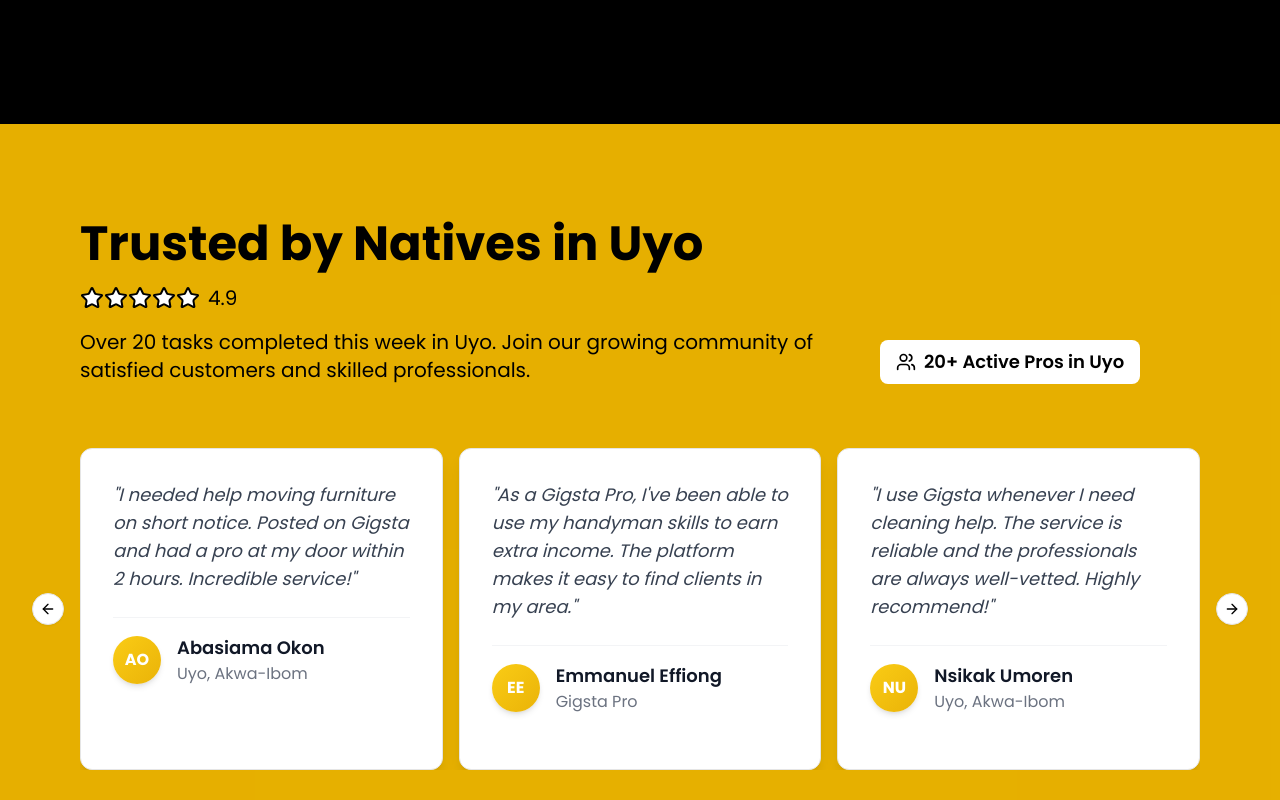
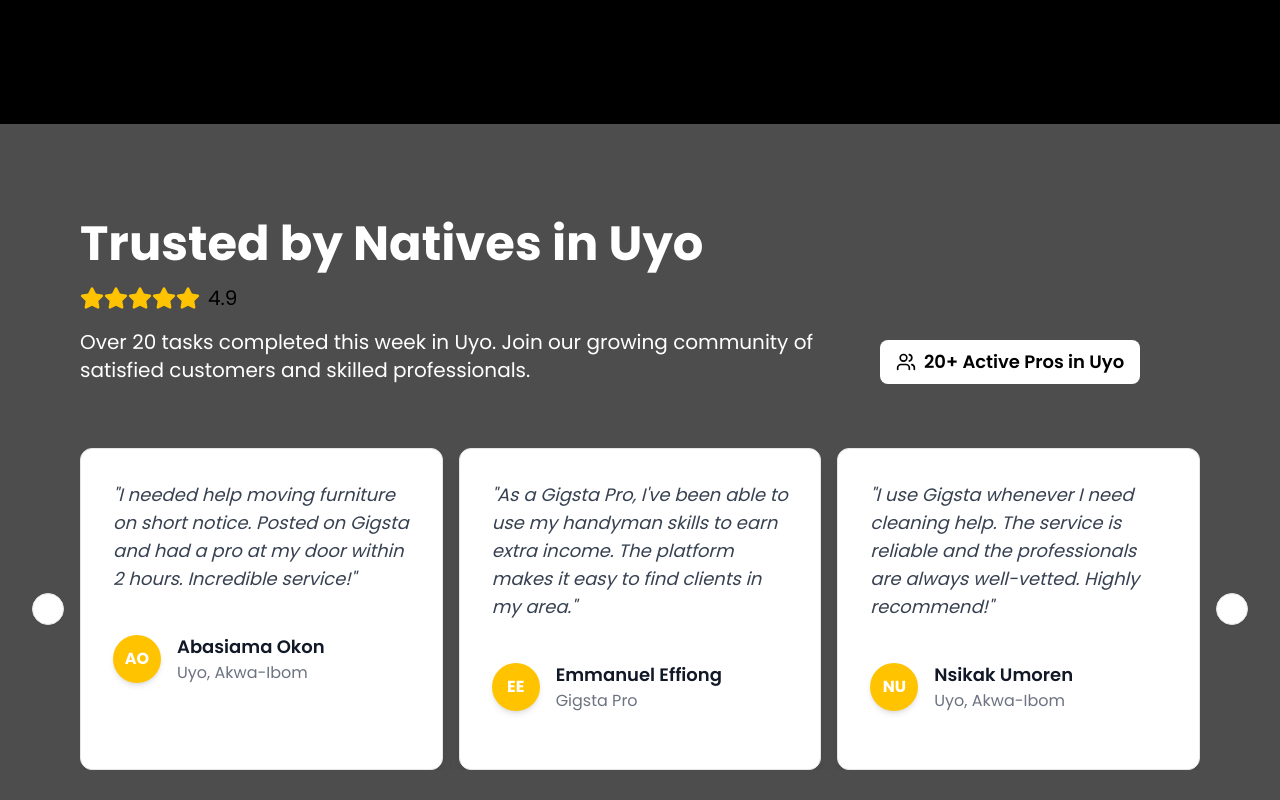
Before and after one commit to Gigsta-ng/gigsta-web-application, a Next.js app: page / in a window 1280 px wide. Shown: the part 2500-3300 px from the top of the page. Built offline with nearby package versions, Linux system fonts and the light colour scheme.

Commit message:
fix: changed the background for testimonial section

```diff
--- a/app/custom-components/Testimonial.tsx
+++ b/app/custom-components/Testimonial.tsx
@@ -2,7 +2,8 @@
 import React from "react";
 import { Card, CardContent } from "@/components/ui/card";
 import Wrapper from "./Wrapper";
-import { Star, Users } from "lucide-react";
+import { Users } from "lucide-react";
+import { FaStar } from "react-icons/fa";
 import {
   Carousel,
   CarouselContent,
@@ -64,7 +65,7 @@
   ];
 
   return (
-    <section className="py-16 bg-accent-yellow/90 text-black">
+    <section className="py-16 bg-white/30 text-white">
       <Wrapper className="flex-col items-start w-full">
         <div className="space-y-6 mb-16 flex gap-8 max-sm:flex-col lg:items-end">
           <div className="space-y-4">
@@ -74,12 +75,15 @@
             <div className="flex items-center space-x-2">
               <div className="flex">
                 {[...Array(5)].map((_, i) => (
-                  <Star key={i} className="md:h-6 md:w-6 w-4 h-4 fill-white" />
+                  <FaStar
+                    key={i}
+                    className="md:h-6 md:w-6 w-4 h-4 fill-accent-yellow"
+                  />
                 ))}
               </div>
               <span className="text-black text-lg md:text-xl">4.9</span>
             </div>
-            <p className="text-black md:text-xl max-w-3xl mx-auto leading-relaxed">
+            <p className="text-WHITE md:text-xl max-w-3xl mx-auto leading-relaxed">
               Over 20 tasks completed this week in Uyo. Join our growing
               community of satisfied customers and skilled professionals.
             </p>
@@ -98,7 +102,10 @@
         >
           <CarouselContent className="-ml-2 md:-ml-4">
             {testimonials.map((testimonial, index) => (
-            <CarouselItem key={index} className="pl-2 md:pl-4 basis-full md:basis-1/2 lg:basis-1/3">
+              <CarouselItem
+                key={index}
+                className="pl-2 md:pl-4 basis-full md:basis-1/2 lg:basis-1/3"
+              >
                 <Card className="bg-white shadow-lg hover:shadow-xl transition-shadow duration-300 h-full">
                   <CardContent className="p-6 md:p-8 flex flex-col justify-between h-full min-h-[280px] md:min-h-[320px]">
                     <div className="space-y-4 md:space-y-6">
@@ -108,13 +115,19 @@
                         </p>
                       </div>
 
-                    <div className="flex items-center space-x-3 md:space-x-4 pt-4 border-t border-gray-100">
-                      <div className="w-10 h-10 md:w-12 md:h-12 bg-gradient-to-br from-yellow-400 to-yellow-500 rounded-full flex items-center justify-center shadow-md">
-                        <span className="text-white text-sm md:text-base font-bold">{testimonial.icon}</span>
+                      <div className="flex items-center space-x-3 md:space-x-4 pt-4">
+                        <div className="w-10 h-10 md:w-12 md:h-12 bg-accent-yellow rounded-full flex items-center justify-center shadow-md">
+                          <span className="text-white text-sm md:text-base font-bold">
+                            {testimonial.icon}
+                          </span>
                         </div>
                         <div>
-                        <p className="font-semibold text-base md:text-lg text-gray-900">{testimonial.name}</p>
-                        <p className="text-sm md:text-base text-gray-500">{testimonial.state}</p>
+                          <p className="font-semibold text-base md:text-lg text-gray-900">
+                            {testimonial.name}
+                          </p>
+                          <p className="text-sm md:text-base text-gray-500">
+                            {testimonial.state}
+                          </p>
                         </div>
                       </div>
                     </div>
@@ -136,35 +149,6 @@
             ))}
           </div>
         </Carousel>
-
-        {/* <Carousel className="w-full">
-          <CarouselContent className="-ml-1 w-full">
-            {testionials.map((testimonial, index) => (
-              <CarouselItem key={index} className="lg:w-[33%]">
-                <Card className="bg-white py-16 text-black">
-                  <CardContent className="p-8 space-y-6">
-                    <p className="text-lg md:text-[20px] leading-relaxed">
-                      {testimonial.message}
-                    </p>
-                    <div className="flex items-center space-x-4">
-                      <div className="w-12 h-12 bg-yellow-500 rounded-full flex items-center justify-center">
-                        <span className="text-black text-[24px] font-bold">
-                          {testimonial.icon}
-                        </span>
-                      </div>
-                      <div>
-                        <p className="font-bold text-lg">{testimonial.name}</p>
-                        <p className="text-gray-600">{testimonial.state}</p>
-                      </div>
-                    </div>
-                  </CardContent>
-                </Card>
-              </CarouselItem>
-            ))}
-          </CarouselContent>
-          <CarouselPrevious />
-          <CarouselNext />
-        </Carousel> */}
       </Wrapper>
     </section>
   );
```
Lines whose indentation alone changed are shown as unchanged.
